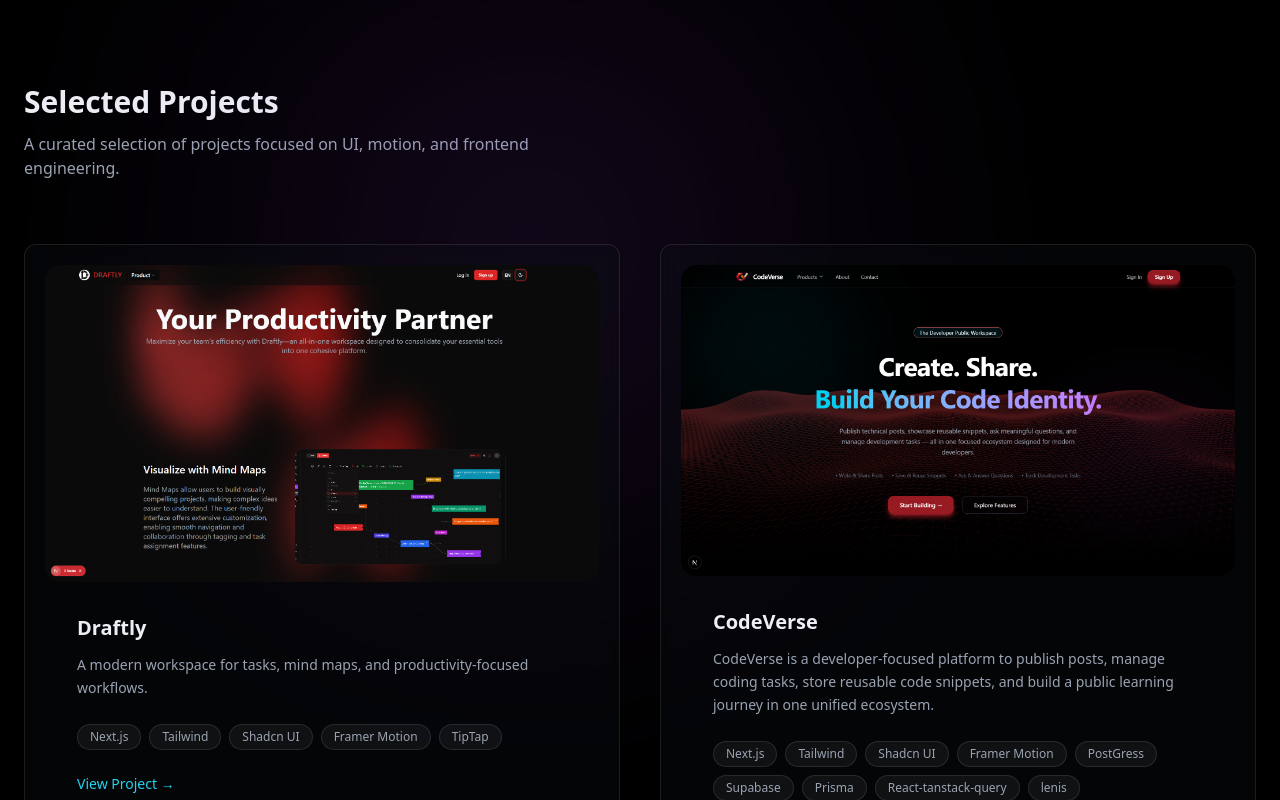
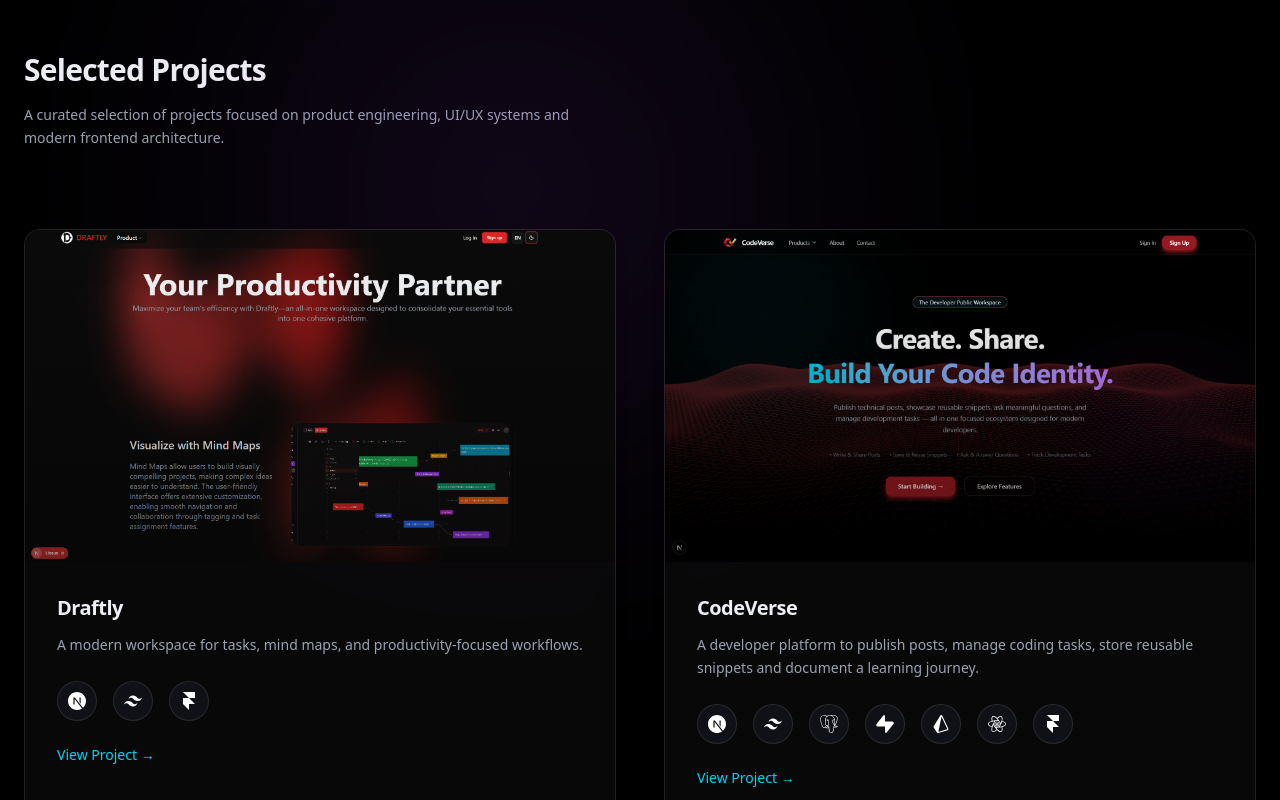
Before and after one commit to Manav948/Portfolio, a React (Vite) app: page / in a window 1280 px wide. Shown: the part 1020-1820 px from the top of the page. Built offline with nearby package versions, Linux system fonts and the light colour scheme.

Commit message:
update tech stack section and footer

```diff
--- a/package.json
+++ b/package.json
@@ -16,7 +16,9 @@
     "lenis": "^1.3.17",
     "react": "^19.2.0",
     "react-dom": "^19.2.0",
+    "react-icons": "^5.6.0",
     "react-router-dom": "^7.11.0",
+    "styled-components": "^6.3.11",
     "tailwindcss": "^4.1.18"
   },
   "devDependencies": {
--- a/src/component/About.jsx
+++ b/src/component/About.jsx
@@ -164,7 +164,6 @@ const About = () => {
             </div>
           </div>
 
-          {/* Favourite */}
           <div
             ref={(el) => (cardsRef.current[3] = el)}
             className="rounded-2xl border border-white/10 p-6
--- a/src/component/Project.jsx
+++ b/src/component/Project.jsx
@@ -1,5 +1,51 @@
+"use client";
+
 import React from "react";
 import { motion } from "framer-motion";
+import { SiNextdotjs, SiTailwindcss, SiPrisma, SiSupabase, SiPostgresql, SiMongodb, SiReactquery, SiFramer, SiExpress, SiNodedotjs, } from "react-icons/si";
+
+const techIcons = {
+  "Next.js": {
+    icon: <SiNextdotjs />,
+    gradient: "from-white to-gray-400",
+  },
+  Tailwind: {
+    icon: <SiTailwindcss />,
+    gradient: "from-cyan-400 to-blue-500",
+  },
+  Prisma: {
+    icon: <SiPrisma />,
+    gradient: "from-indigo-400 to-purple-500",
+  },
+  Supabase: {
+    icon: <SiSupabase />,
+    gradient: "from-green-400 to-emerald-600",
+  },
+  PostGress: {
+    icon: <SiPostgresql />,
+    gradient: "from-blue-400 to-indigo-500",
+  },
+  MongoDB: {
+    icon: <SiMongodb />,
+    gradient: "from-green-500 to-lime-400",
+  },
+  "React-tanstack-query": {
+    icon: <SiReactquery />,
+    gradient: "from-orange-400 to-red-500",
+  },
+  "Framer Motion": {
+    icon: <SiFramer />,
+    gradient: "from-pink-500 to-purple-500",
+  },
+  Express: {
+    icon: <SiExpress />,
+    gradient: "from-gray-300 to-gray-500",
+  },
+  Node: {
+    icon: <SiNodedotjs />,
+    gradient: "from-green-400 to-green-600",
+  },
+};
 
 const projects = [
   {
@@ -7,109 +53,141 @@ const projects = [
     title: "Draftly",
     description:
       "A modern workspace for tasks, mind maps, and productivity-focused workflows.",
-    tech: ["Next.js", "Tailwind", "Shadcn UI", "Framer Motion", "TipTap"],
-    link: "https://draftly-three.vercel.app/en"
+    tech: ["Next.js", "Tailwind", "Framer Motion"],
+    link: "https://draftly.manavvalani.in/en",
   },
   {
     img: "/codeVerse.png",
     title: "CodeVerse",
     description:
-      "CodeVerse is a developer-focused platform to publish posts, manage coding tasks, store reusable code snippets, and build a public learning journey in one unified ecosystem.",
-    tech: ["Next.js", "Tailwind", "Shadcn UI", "Framer Motion", "PostGress", "Supabase", "Prisma", "React-tanstack-query", "lenis"],
-    link: "https://codeverse.manavvalani.in/"
+      "A developer platform to publish posts, manage coding tasks, store reusable snippets and document a learning journey.",
+    tech: [
+      "Next.js",
+      "Tailwind",
+      "PostGress",
+      "Supabase",
+      "Prisma",
+      "React-tanstack-query",
+      "Framer Motion",
+    ],
+    link: "https://codeverse.manavvalani.in/",
   },
   {
     img: "/FeedBackly2.png",
     title: "FeedBackly",
     description:
-      "A Next.js-based application allowing users to receive anonymous feedback via shareable links.",
-    tech: ["Next.js", "Tailwind", "React", "Lenis", "MongoDB"],
-    link: "https://feedbackly-seven.vercel.app/"
+      "Application that allows users to receive anonymous feedback using shareable links.",
+    tech: ["Next.js", "Tailwind", "MongoDB"],
+    link: "https://feedbackly-seven.vercel.app/",
   },
   {
     img: "/imegino.png",
     title: "Imagino",
     description:
-      "Imagino is an AI image & logo generator that allows users to create visuals using text prompts.",
-    tech: ["React", "Tailwind", "Framer Motion", "MongoDB", "Express", "Node"],
+      "AI image and logo generator that converts prompts into visuals.",
+    tech: ["Tailwind", "MongoDB", "Express", "Node"],
     link: "https://imagino-dun.vercel.app",
   },
-
 ];
 
 const Project = () => {
   return (
-    <section className="relative md:py-32 py-20">
-
-      <div className="pointer-events-none absolute inset-0 z-0">
-        <div className="absolute left-1/4 top-20 h-105 w-105 rounded-full bg-purple-500/20 blur-[160px]" />
-        <div className="absolute right-1/4 bottom-20 h-105 w-105 rounded-full bg-cyan-500/20 blur-[160px]" />
+    <section className="relative py-24">
+      <div className="pointer-events-none absolute inset-0">
+        <div className="absolute left-1/4 top-10 h-96 w-96 rounded-full bg-purple-500/20 blur-[150px]" />
+        <div className="absolute right-1/4 bottom-10 h-96 w-96 rounded-full bg-cyan-500/20 blur-[150px]" />
       </div>
 
       <div className="mx-auto max-w-7xl px-6">
 
-        <div className="mb-16 max-w-xl">
-          <h2 className="text-3xl font-bold">Selected Projects</h2>
-          <p className="mt-3 text-[#9AA3B2]">
-            A curated selection of projects focused on UI, motion, and frontend engineering.
+        <div className="mb-20 max-w-xl">
+          <h2 className="text-3xl font-bold tracking-tight">
+            Selected Projects
+          </h2>
+
+          <p className="mt-4 text-[#9AA3B2] text-sm leading-relaxed">
+            A curated selection of projects focused on product engineering,
+            UI/UX systems and modern frontend architecture.
           </p>
         </div>
 
+        <div className="grid gap-12 md:grid-cols-2">
 
-        <div className="grid gap-10 md:grid-cols-2 lg:grid-cols-2">
           {projects.map((project, index) => (
             <motion.div
               key={index}
               initial={{ opacity: 0, y: 60 }}
               whileInView={{ opacity: 1, y: 0 }}
               viewport={{ once: true }}
-              transition={{ duration: 0.6, ease: "easeOut" }}
-              className="group relative overflow-hidden rounded-xl border border-white/10 bg-[#0F1117]/30 backdrop-blur p-5 transition-all duration-300 hover:border-white/20
-              shadow"
+              transition={{ duration: 0.6 }}
+              className="group relative overflow-hidden rounded-2xl border border-white/10 bg-white/3 backdrop-blur-xl shadow-lg transition hover:border-white/20"
             >
 
               <div
-                onClick={() => project.link && window.open(project.link, "_blank")}
-                className="relative cursor-pointer overflow-hidden rounded-2xl"
+                onClick={() => window.open(project.link, "_blank")}
+                className="relative aspect-video overflow-hidden cursor-pointer"
               >
                 <img
                   src={project.img}
                   alt={project.title}
-                  className="h-full w-full object-cover transition-transform duration-700 group-hover:scale-110"
+                  className="h-full w-full object-cover transition duration-700 group-hover:scale-110"
                 />
 
-                <div className="absolute inset-0 bg-black/30 opacity-0 transition-opacity duration-500 group-hover:opacity-100" />
+                <div className="absolute inset-0 bg-linear-to-t from-black/60 to-transparent opacity-60" />
               </div>
+              <div className="p-6 md:p-8">
 
-              <div className="md:p-8 p-5">
-                <h3 className="text-xl font-semibold">{project.title}</h3>
+                <h3 className="text-xl font-semibold tracking-tight">
+                  {project.title}
+                </h3>
 
                 <p className="mt-3 text-sm text-[#9AA3B2] leading-relaxed">
                   {project.description}
                 </p>
+                <div className="mt-6 flex flex-wrap gap-4">
 
-                <div className="mt-6 flex flex-wrap gap-2">
-                  {project.tech.map((item) => (
-                    <span
-                      key={item}
-                      className="rounded-full border border-white/10 bg-white/5 px-3 py-1 text-xs text-[#9AA3B2]"
+                  {project.tech.map((tech, i) => {
+                    const item = techIcons[tech];
+
+                    return (
+                      <div key={i} className="relative group/tech">
+                        <div
+                          className={`
+                          absolute inset-0 rounded-full bg-linear-to-r ${item.gradient} opacity-0 blur-md
+                          transition duration-300 group-hover/tech:opacity-70`}
+                        />
+
+                        <div
+                          className="relative flex items-center justify-center w-10 h-10 rounded-full
+                          bg-[#0F1117] border border-white/10 text-lg text-white transition
+                          duration-300 group-hover/tech:scale-110"
                         >
-                      {item}
-                    </span>
-                  ))}
+                          {item.icon}
                         </div>
 
-                {project.link && (
+                        <div
+                          className="absolute -top-8 left-1/2 -translate-x-1/2 bg-black text-white
+                          text-[10px] px-2 py-1 rounded opacity-0 transition duration-200 group-hover/tech:opacity-100
+                          whitespace-nowrap"
+                        >
+                          {tech}
+                        </div>
+
+                      </div>
+                    );
+                  })}
+
+                </div>
                 <button
                   onClick={() => window.open(project.link, "_blank")}
-                    className="mt-6 inline-block text-sm font-medium text-[#22D3EE] transition-colors hover:text-[#7C6CFF]"
+                  className="mt-6 text-sm font-medium text-cyan-400 transition hover:text-purple-400"
                 >
                   View Project →
                 </button>
-                )}
               </div>
             </motion.div>
           ))}
+
         </div>
       </div>
     </section>
--- a/src/component/ui/MouseHower.jsx
+++ b/src/component/ui/MouseHower.jsx
@@ -1,9 +1,8 @@
-"use client";
-
 import { motion, useMotionValue, useSpring } from "framer-motion";
 import Hero from "../Hero";
 import About from "../About";
 import Connect from "../Connect";
+import Skills from "./Skills";
 
 const SPRING = {
   mass: 0.1,
--- a/src/pages/AllProject.jsx
+++ b/src/pages/AllProject.jsx
@@ -1,6 +1,74 @@
+"use client";
+
 import React from "react";
 import ScrollView from "../component/ui/ScrollView";
 import Footer from "../component/Footer";
+
+import {
+  SiNextdotjs,
+  SiTailwindcss,
+  SiPrisma,
+  SiSupabase,
+  SiPostgresql,
+  SiMongodb,
+  SiReactquery,
+  SiFramer,
+  SiExpress,
+  SiNodedotjs,
+  SiReact,
+  SiShadcnui
+} from "react-icons/si";
+
+const techIcons = {
+  "Next.js": {
+    icon: <SiNextdotjs />,
+    gradient: "from-white to-gray-400",
+  },
+  Tailwind: {
+    icon: <SiTailwindcss />,
+    gradient: "from-cyan-400 to-blue-500",
+  },
+  Prisma: {
+    icon: <SiPrisma />,
+    gradient: "from-indigo-400 to-purple-500",
+  },
+  Supabase: {
+    icon: <SiSupabase />,
+    gradient: "from-green-400 to-emerald-600",
+  },
+  PostGress: {
+    icon: <SiPostgresql />,
+    gradient: "from-blue-400 to-indigo-500",
+  },
+  MongoDB: {
+    icon: <SiMongodb />,
+    gradient: "from-green-500 to-lime-400",
+  },
+  "React-tanstack-query": {
+    icon: <SiReactquery />,
+    gradient: "from-orange-400 to-red-500",
+  },
+  "Framer Motion": {
+    icon: <SiFramer />,
+    gradient: "from-pink-500 to-purple-500",
+  },
+  Express: {
+    icon: <SiExpress />,
+    gradient: "from-gray-300 to-gray-500",
+  },
+  Node: {
+    icon: <SiNodedotjs />,
+    gradient: "from-green-400 to-green-600",
+  },
+  React: {
+    icon: <SiReact />,
+    gradient: "from-cyan-400 to-blue-500",
+  },
+  "Shadcn UI": {
+    icon: <SiShadcnui />,
+    gradient: "from-gray-400 to-gray-600",
+  },
+};
 
 const projects = [
   {
@@ -8,16 +76,35 @@ const projects = [
     title: "Draftly",
     description:
       "A modern workspace for tasks, mind maps, and productivity-focused workflows.",
-    tech: ["Next.js", "Tailwind", "Shadcn UI", "Framer Motion", "TipTap", "Supabase", "Prisma","React-tanstack-query"],
-    link : "https://draftly-three.vercel.app/en"
+    tech: [
+      "Next.js",
+      "Tailwind",
+      "Shadcn UI",
+      "Framer Motion",
+      "TipTap",
+      "Supabase",
+      "Prisma",
+      "React-tanstack-query",
+    ],
+    link: "https://draftly.manavvalani.in/en",
   },
   {
     img: "/codeVerse.png",
     title: "CodeVerse",
     description:
       "CodeVerse is a developer-focused platform to publish posts, manage coding tasks, store reusable code snippets, and build a public learning journey in one unified ecosystem.",
-    tech: ["Next.js", "Tailwind", "Shadcn UI", "Framer Motion", "PostGress", "Supabase", "Prisma","React-tanstack-query" , "lenis"],
-    link : "https://codeverse.manavvalani.in/"
+    tech: [
+      "Next.js",
+      "Tailwind",
+      "Shadcn UI",
+      "Framer Motion",
+      "PostGress",
+      "Supabase",
+      "Prisma",
+      "React-tanstack-query",
+      "Lenis",
+    ],
+    link: "https://codeverse.manavvalani.in/",
   },
   {
     img: "/FeedBackly2.png",
@@ -25,7 +112,7 @@ const projects = [
     description:
       "A Next.js-based application allowing users to receive anonymous feedback via shareable links.",
     tech: ["Next.js", "Tailwind", "React", "Lenis", "MongoDB"],
-    link : "https://feedbackly-seven.vercel.app/"
+    link: "https://feedbackly-seven.vercel.app/",
   },
   {
     img: "/imegino.png",
@@ -35,53 +122,14 @@ const projects = [
     tech: ["React", "Tailwind", "Framer Motion", "MongoDB", "Express", "Node"],
     link: "https://imagino-dun.vercel.app",
   },
-  {
-    img: "/rejouice.png",
-    title: "Rejouice",
-    description:
-      "A front-end clone of the Rejouice website focusing on creative layouts and smooth animations.",
-    tech: ["React", "Framer Motion", "GSAP", "Locomotive", "Lenis"],
-    link: "https://rejouice-clone-six.vercel.app",
-  },
-  {
-    img: "/sundown-studio.png",
-    title: "SunDown Studio",
-    description:
-      "A motion-focused front-end clone showcasing smooth scrolling and elegant interactions.",
-    tech: ["React", "Tailwind", "Framer Motion", "Lenis"],
-    link: "https://sun-down-studio-omega.vercel.app",
-  },
-  {
-    img: "/Assitant.png",
-    title: "AI Assistant",
-    description:
-      "A full-stack AI-powered voice assistant built with modern backend and AI APIs.",
-    tech: ["MongoDB", "Tailwind", "React", "Node", "Express", "Gemini API"],
-    link: "https://ai-assistant-neon-one.vercel.app/"
-  },
-  {
-    img: "/ThinkBoard.png",
-    title: "Think Board",
-    description:
-      "A full-stack task manager where users can create, track, and manage daily tasks.",
-    tech: ["MongoDB", "Tailwind", "React", "Node", "Express"],
-    link: "https://think-board-lsdj.vercel.app/",
-  },
-    {
-    img: "/MovieHub.png",
-    title: "MovieHub",
-    description:"MovieHub built using React and Vite. It allows users to browse, search, and view details about various movies.",
-    tech: ["Tailwind", "React", "Framer-motion"],
-    link: "https://movie-hub-lac-psi.vercel.app/",
-  },
-
 ];
 
 const AllProject = () => {
   return (
     <ScrollView>
       <section className="relative min-h-screen bg-black py-32 text-white overflow-hidden">
-        <div className="pointer-events-none absolute inset-0 z-0">
+
+        <div className="pointer-events-none absolute inset-0">
           <div className="absolute left-1/4 top-40 h-96 w-96 rounded-full bg-purple-500/20 blur-[160px]" />
           <div className="absolute right-1/4 bottom-40 h-96 w-96 rounded-full bg-cyan-500/20 blur-[160px]" />
         </div>
@@ -91,39 +139,27 @@ const AllProject = () => {
             <h1 className="text-4xl font-semibold tracking-tight">
               All Projects
             </h1>
+
             <p className="mt-4 text-lg text-[#9AA3B2]">
               A complete collection of projects I’ve built — ranging from
               creative front-end experiments to full-stack applications.
             </p>
           </div>
+          <div className="grid gap-10 md:grid-cols-2 lg:grid-cols-2 mt-24">
 
-          <div className="grid gap-10 md:grid-cols-2 lg:grid-cols-2 mt-25">
             {projects.map((project, index) => (
               <div
                 key={index}
-                className="
-                group relative overflow-hidden
-                rounded-2xl border border-white/10
-                backdrop-blur p-6
-                transition-all duration-300
-                hover:border-white/20
-                shadow
+                className="group relative overflow-hidden rounded-2xl border border-white/10 backdrop-blur p-6 transition-all duration-300 hover:border-white/20 shadow"
+              >
 
-              "
-              >
-                {/* Image */}
                 <div className="mb-5 overflow-hidden rounded-xl">
                   <img
                     src={project.img}
                     alt={project.title}
-                    className="
-                    w-full object-cover
-                    transition-transform duration-500
-                    group-hover:scale-105
-                  "
+                    className="w-full object-cover transition-transform duration-500 group-hover:scale-105"
                   />
                 </div>
-
                 <h3 className="text-lg font-semibold">
                   {project.title}
                 </h3>
@@ -132,8 +168,37 @@ const AllProject = () => {
                   {project.description}
                 </p>
 
-                <div className="mt-4 flex flex-wrap gap-2">
-                  {project.tech.map((tech, i) => (
+                <div className="mt-5 flex flex-wrap gap-3">
+
+                  {project.tech.map((tech, i) => {
+
+                    const item = techIcons[tech];
+                    if (item) {
+                      return (
+                        <div key={i} className="relative group/tech">
+                          <div
+                            className={`absolute inset-0 rounded-full bg-linear-to-r ${item.gradient}
+                            opacity-0 blur-md transition duration-300 group-hover/tech:opacity-70`}
+                          />
+
+                          <div
+                            className="relative flex items-center justify-center w-10 h-10 rounded-full
+                            bg-[#0F1117] border border-white/10 text-lg text-white transition duration-300
+                            group-hover/tech:scale-110"
+                          >
+                            {item.icon}
+                          </div>
+                          <div
+                            className="absolute -top-8 left-1/2 -translate-x-1/2 bg-black text-white text-[10px]
+                            px-2 py-1 rounded opacity-0 transition group-hover/tech:opacity-100 whitespace-nowrap"
+                          >
+                            {tech}
+                          </div>
+
+                        </div>
+                      );
+                    }
+                    return (
                       <span
                         key={i}
                         className="
@@ -143,20 +208,17 @@ const AllProject = () => {
                       >
                         {tech}
                       </span>
-                  ))}
+                    );
+                  })}
+
                 </div>
 
-                {/* Link */}
                 {project.link && (
                   <a
                     href={project.link}
                     target="_blank"
                     rel="noopener noreferrer"
-                    className="
-                    mt-6 inline-block text-sm font-medium
-                    text-cyan-400
-                    transition-colors hover:text-purple-400
-                  "
+                    className="mt-6 inline-block text-sm font-medium text-cyan-400 transition hover:text-purple-400"
                   >
                     View Project →
                   </a>
```
Also changed, not shown: src/component/Footer.jsx (+84 -53 lines), src/component/ui/Skills.jsx (added, +66 -0 lines), src/component/ui/SocialTooltip.jsx (added, +139 -0 lines), 1 other file (tests, documents, lock files or other folders). Lines whose indentation alone changed are shown as unchanged.
